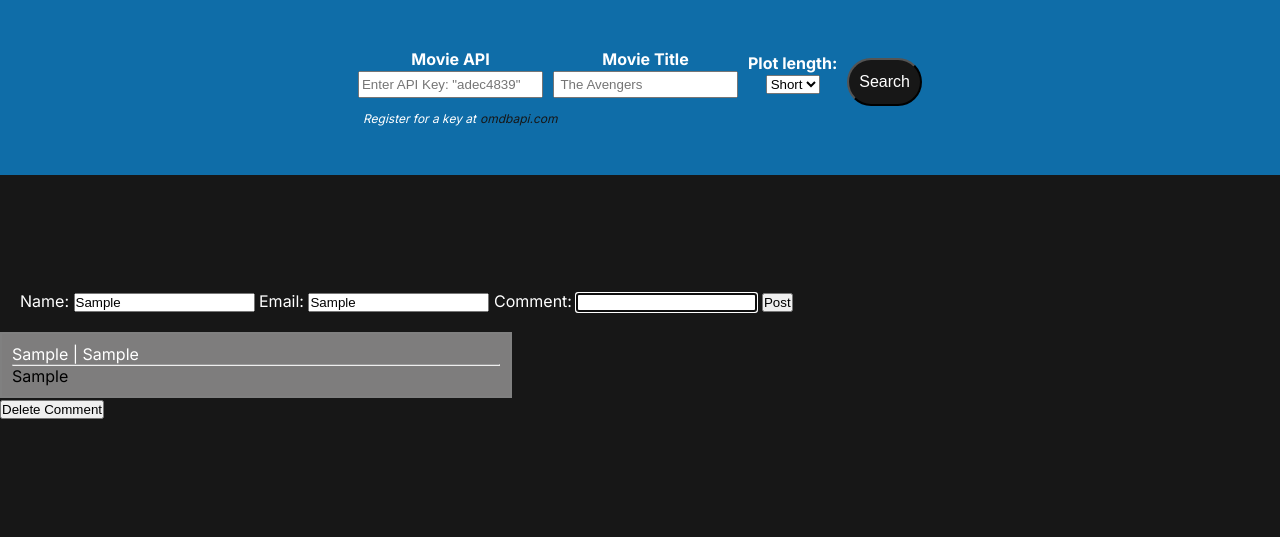
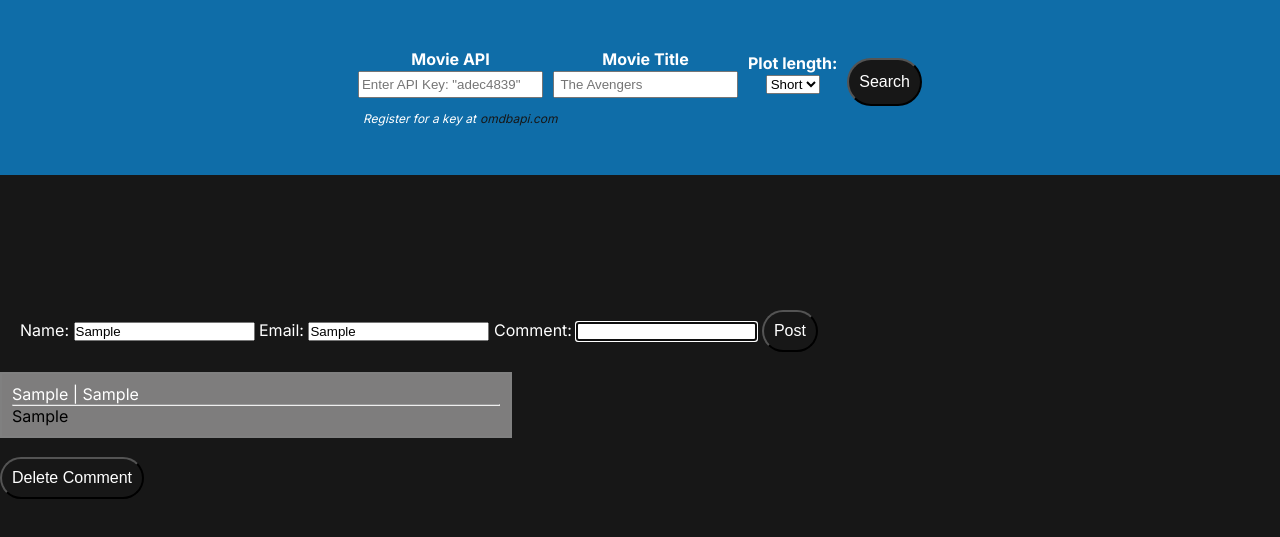
Before and after one commit to Tjseawood/MovieApp, a website built with Vite: page index.html in a window 1280 px wide. Both pictures are taken after typing "Sample", "Sample", "Sample" into the empty fields and a click on the button "Post". Shown: the part 77-614 px from the top of the page. Built offline with nearby package versions, Linux system fonts and the light colour scheme.

Commit message:
Updated styling for delete button for comments

```diff
--- a/index.html
+++ b/index.html
@@ -95,7 +95,7 @@
             <input type="text" id='email'>
             <label for="new-comment-field">Comment: </label>
             <input type="text" id='new-comment-field'/>
-            <button type='submit'>Post</button>
+            <button type='submit' class="postButton">Post</button>
           </form>
         </div>
         <div class='comments'></div>
--- a/js/components/comments.js
+++ b/js/components/comments.js
@@ -20,7 +20,7 @@ export default class Comment extends Component {
       ${store.state.comments.map(comment => {
         return `
         <comment- name='${comment.name}' email='${comment.email}' contents='${comment.contents}'></comment->
-        <button>Delete Comment</button>
+        <button id="deleteButton">Delete Comment</button>
         `;
       }).join('')}
     </div>`;
--- a/js/lib/component.js
+++ b/js/lib/component.js
@@ -2,13 +2,10 @@ import Store from '../store/store.js';
 
 export default class Component {
     constructor(props = {}) {
-
-    let self = this;
-
     this.render = this.render || function() {};
 
     if (props.store instanceof Store) {
-      props.store.events.subscribe('stateChange', () => self.render());
+      props.store.events.subscribe('stateChange', () => this.render());
     }
 
     if (props.hasOwnProperty('element')) {
--- a/style.css
+++ b/style.css
@@ -214,3 +214,108 @@ a{
 
   padding: 20px;
 }
+.postButton{
+  position: relative;
+  margin-top: 1.2rem;
+  background-color: var(--dark-color);
+  border-radius: 4em;
+  font-size: 16px;
+  color: white;
+  padding: 10px;
+  cursor:pointer;
+  user-select:none;
+  text-align: center;
+  text-decoration: none;
+  cursor: pointer;
+  transition-duration: 0.4s;
+  -webkit-transition-duration: 0.4s; /* Safari */
+
+}
+
+.postButton:hover {
+  transition-duration: 0.1s;
+  color: var(--blue-color);
+  background-color: var(--light-color);
+}
+
+
+.postButton:after {
+  content: "";
+  display: block;
+  position: absolute;
+  border-radius: 4em;
+  left: 0;
+  top:0;
+  width: 100%;
+  height: 100%;
+  opacity: 0;
+  transition: all 0.5s;
+  box-shadow: 0 0 10px 40px white;
+}
+
+.postButton:active:after {
+  box-shadow: 0 0 0 0 white;
+  position: absolute;
+  border-radius: 4em;
+  left: 0;
+  top:0;
+  opacity: 1;
+  transition: 0s;
+}
+
+.postButton:active {
+  top: 1px;
+}
+
+
+#deleteButton{
+  position: relative;
+  margin-top: 1.2rem;
+  background-color: var(--dark-color);
+  border-radius: 4em;
+  font-size: 16px;
+  color: white;
+  padding: 10px;
+  cursor:pointer;
+  user-select:none;
+  text-align: center;
+  text-decoration: none;
+  cursor: pointer;
+  transition-duration: 0.4s;
+  -webkit-transition-duration: 0.4s; /* Safari */
+}
+
+#deleteButton:hover {
+  transition-duration: 0.1s;
+  color: var(--blue-color);
+  background-color: var(--light-color);
+}
+
+
+#deleteButton:after {
+  content: "";
+  display: block;
+  position: absolute;
+  border-radius: 4em;
+  left: 0;
+  top:0;
+  width: 100%;
+  height: 100%;
+  opacity: 0;
+  transition: all 0.5s;
+  box-shadow: 0 0 10px 40px white;
+}
+
+#deleteButton:active:after {
+  box-shadow: 0 0 0 0 white;
+  position: absolute;
+  border-radius: 4em;
+  left: 0;
+  top:0;
+  opacity: 1;
+  transition: 0s;
+}
+
+#deleteButton:active {
+  top: 1px;
+}
```
